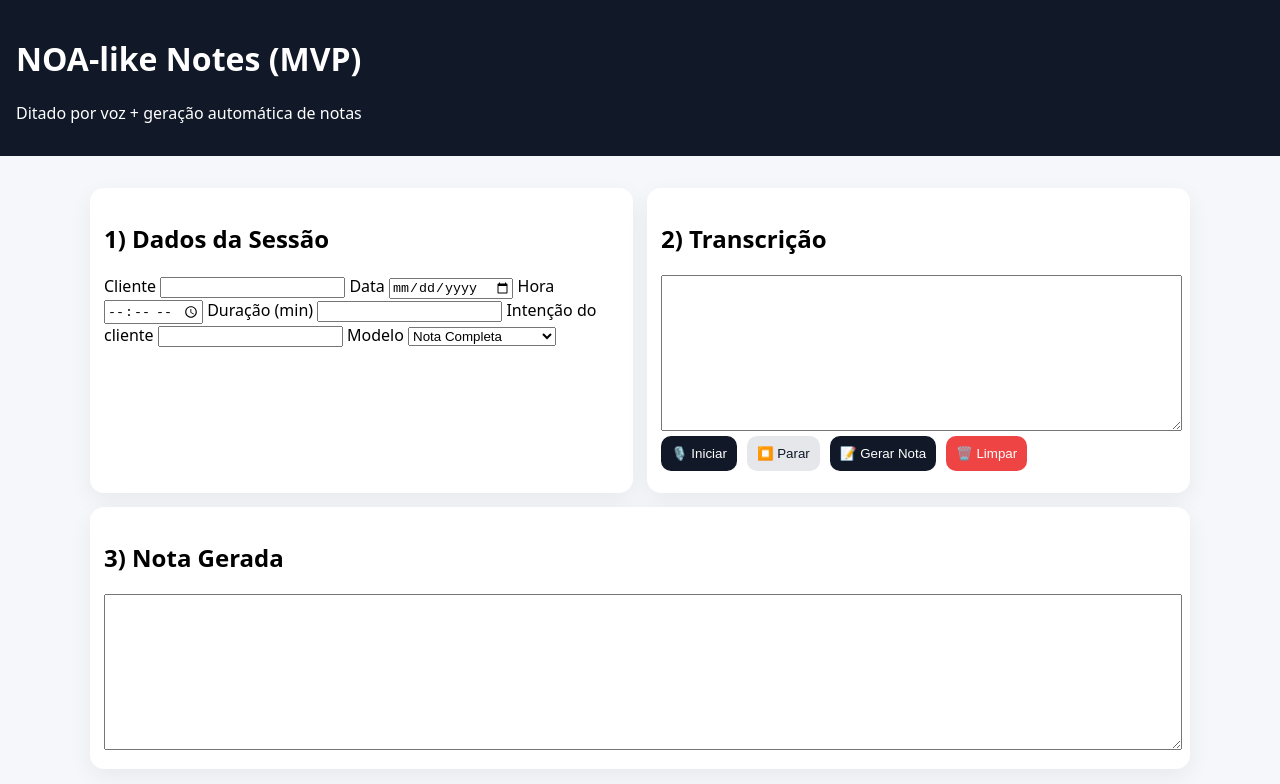
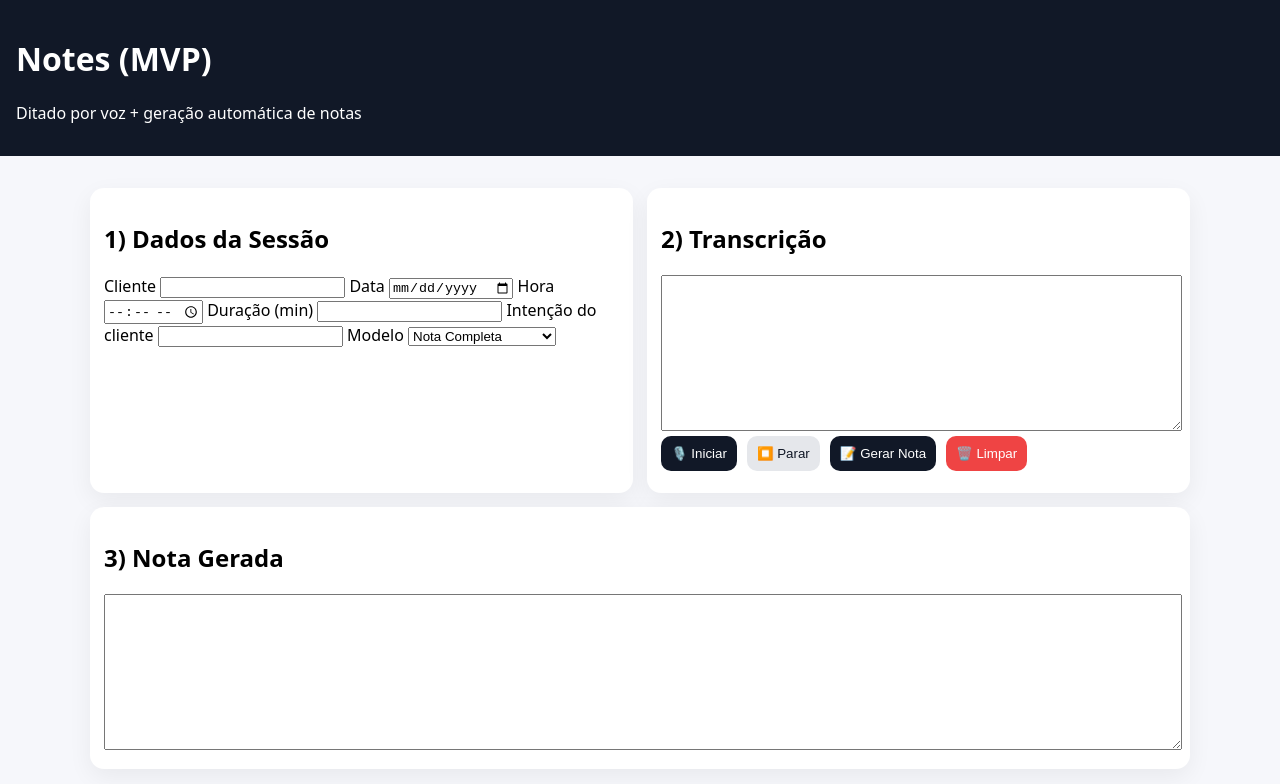
Before and after one commit to SoutesJC/soutesjc.github.io, a plain HTML site: page Consultas.html in a window 1280 px wide. Drawn offline with Linux system fonts and the light colour scheme.

Commit message:
Update Consultas.html

```diff
--- a/Consultas.html
+++ b/Consultas.html
@@ -3,7 +3,7 @@
 <head>
 <meta charset="utf-8" />
 <meta name="viewport" content="width=device-width, initial-scale=1" />
-<title>NOA-like Notes (MVP)</title>
+<title>Notes (MVP)</title>
 
 <style>
 :root { color-scheme: light; }
@@ -27,7 +27,7 @@ button.danger { background:#ef4444; }
 <body>
 
 <header>
-<h1>NOA-like Notes (MVP)</h1>
+<h1>Notes (MVP)</h1>
 <p>Ditado por voz + geração automática de notas</p>
 </header>
 
```
